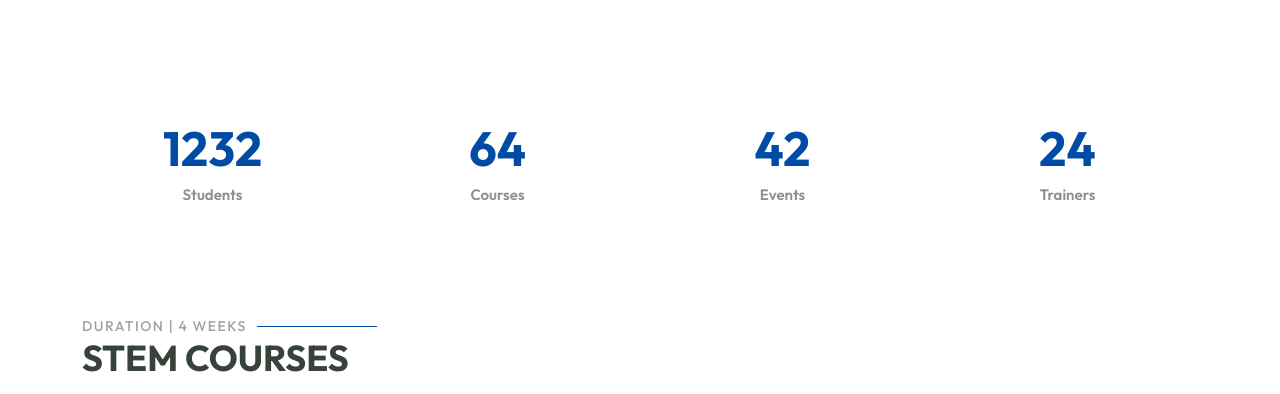
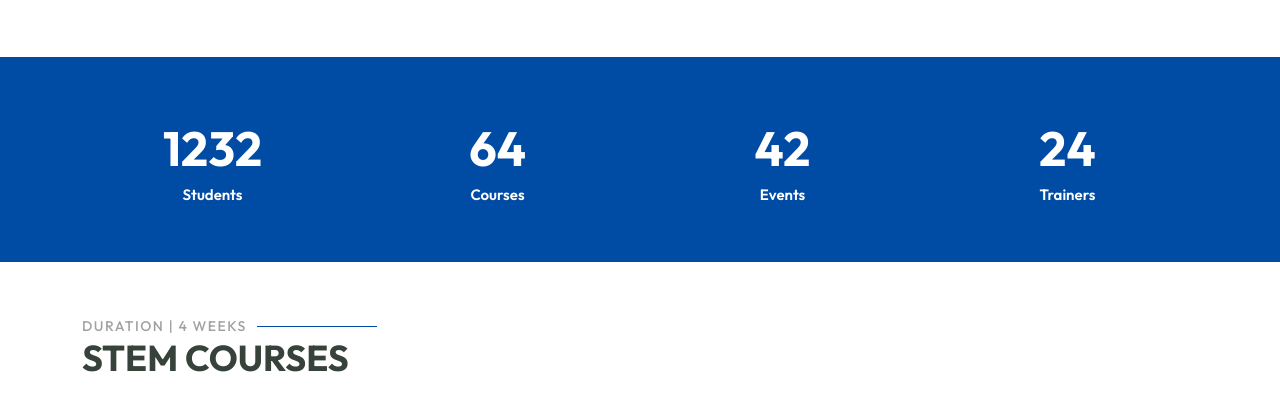
Before and after one commit to umarrahi/stemthf, a plain HTML site: page index.html in a window 1280 px wide. Shown: the part 1401-1795 px from the top of the page. Drawn offline with Linux system fonts and the light colour scheme.

Commit message:
Update main.css

```diff
--- a/assets/css/main.css
+++ b/assets/css/main.css
@@ -1123,13 +1123,14 @@ section,
 } */
 
 .counts {
-  /* --background-color: #f6f7f6; */
-  background-image: url(/assets/img/stem-images/IMG-20240603-WA0007.jpg) rgba(0, 0, 0, 0.9);
+  /* background-color: #f6f7f6; */
+  background-color: var(--accent-color);
+
+  /* background-image: url(/assets/img/stem-images/IMG-20240603-WA0007.jpg) rgba(0, 0, 0, 0.9);
   background-position: center;
   background-repeat: no-repeat;
-  background-size: cover;
+  background-size: cover; */
   /* background-color: ; */
-
   padding: 25px 0;
 }
 
@@ -1141,12 +1142,13 @@ section,
 .counts .stats-item span {
   font-size: 48px;
   display: block;
-  color: var(--accent-color);
+  color: var(--contrast-color);
   font-weight: 700;
 }
 
 .counts .stats-item p {
-  color: rgba(var(--default-color-rgb), 0.6);
+  /* color: rgba(var(--default-color-rgb), 0.6); */
+  color: var(--contrast-color);
   padding: 0;
   margin: 0;
   font-family: var(--heading-font);
```
